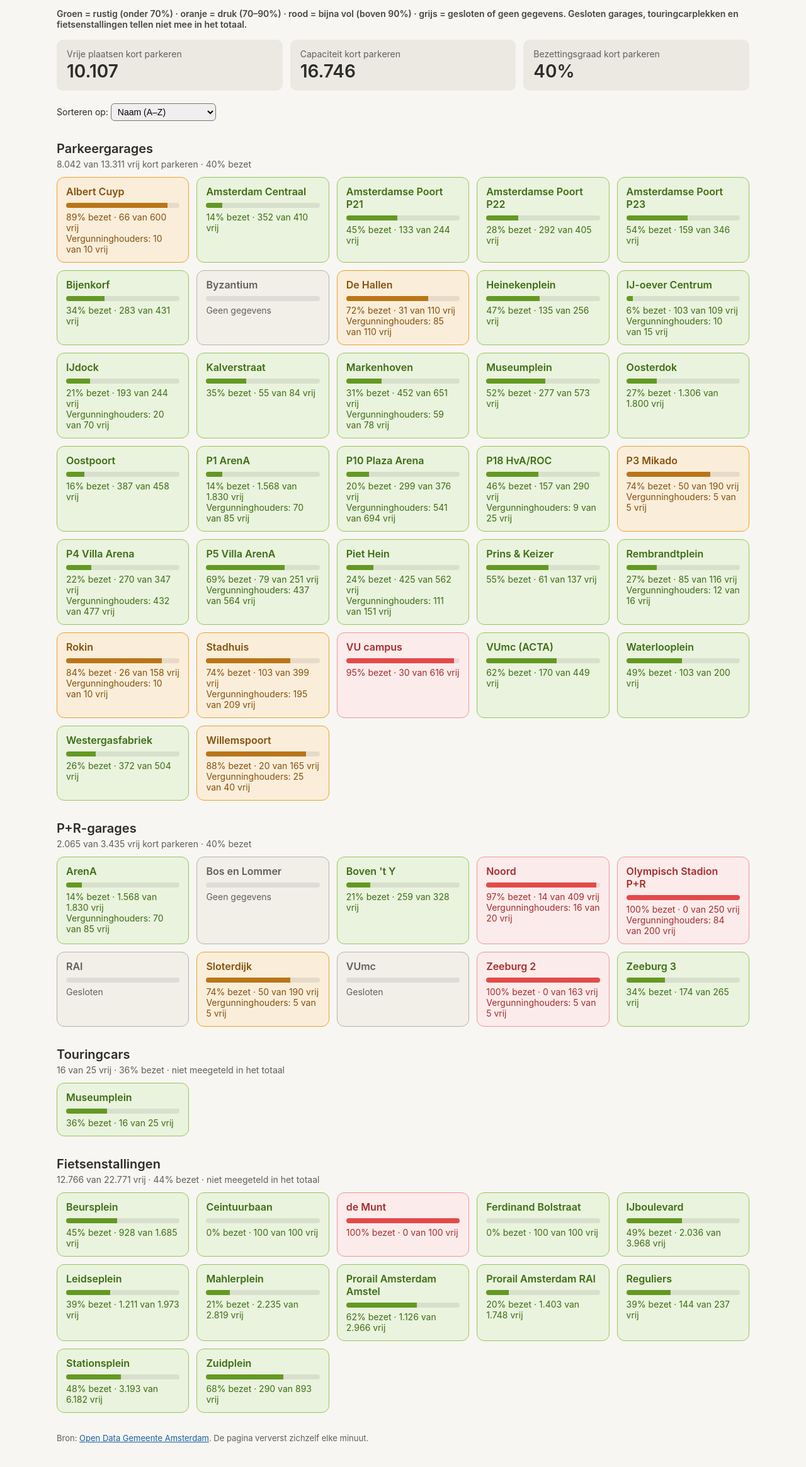
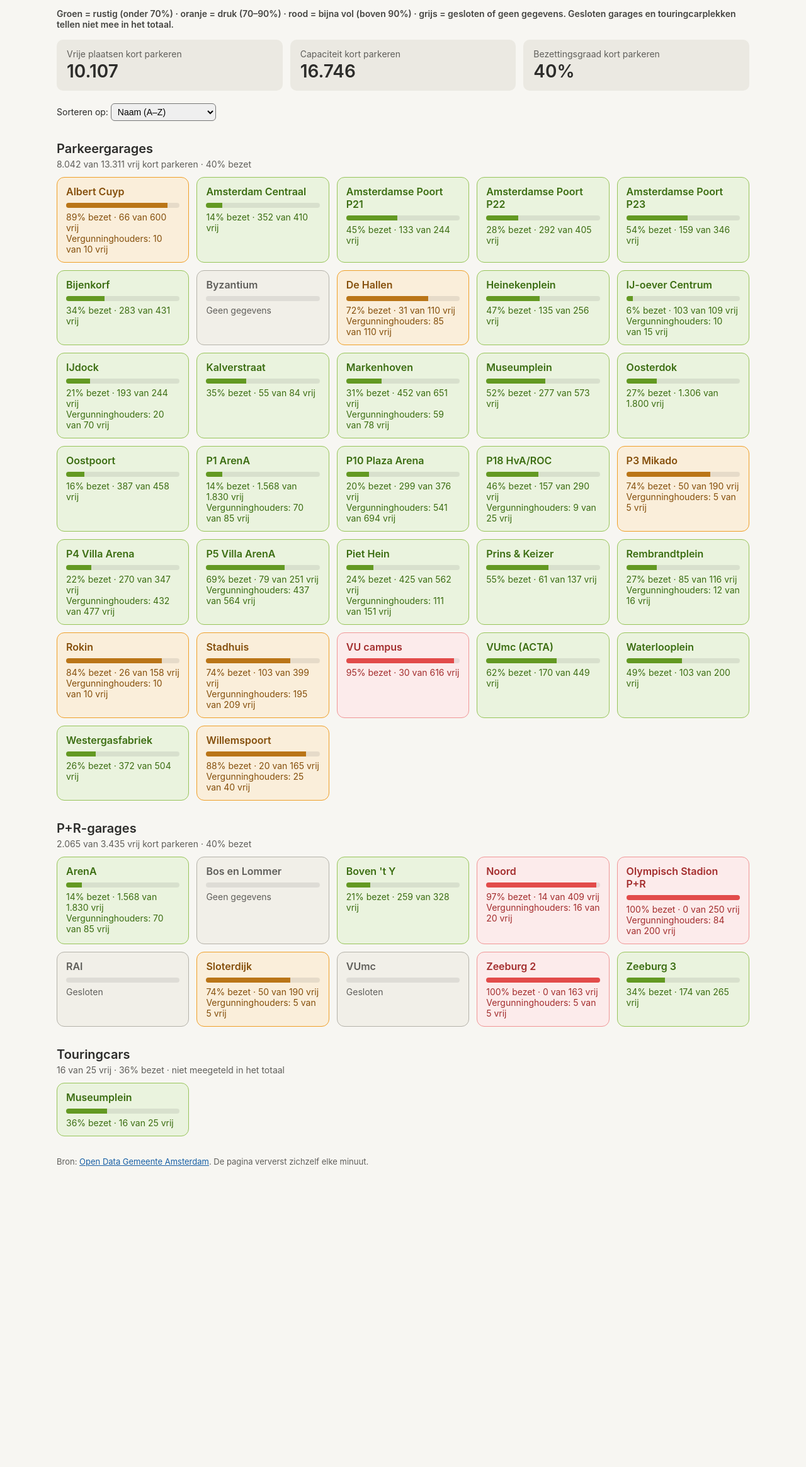
Before and after one commit to nicovangog/Openbare-Parkeergarages-Amsterdam, a plain HTML site: page parkeergarages.html in a window 1280 px wide. Shown: the part 61-2390 px from the top of the page at 63% size. After the commit the page ends 1966 px from the top, so only its background shows below. Drawn offline with Linux system fonts and the light colour scheme.

Commit message:
Add files via upload

```diff
--- a/parkeergarages.html
+++ b/parkeergarages.html
@@ -73,7 +73,7 @@
 
   <p class="legenda">
     Groen = rustig (onder 70%) · oranje = druk (70–90%) · rood = bijna vol (boven 90%) · grijs = gesloten of geen gegevens.
-    Gesloten garages, touringcarplekken en fietsenstallingen tellen niet mee in het totaal.
+    Gesloten garages en touringcarplekken tellen niet mee in het totaal.
   </p>
 
   <div class="totalen">
@@ -103,10 +103,6 @@
   <p class="subtotaal" id="subTC"></p>
   <div class="raster" id="rasterTC"></div>
 
-  <h2>Fietsenstallingen</h2>
-  <p class="subtotaal" id="subFiets"></p>
-  <div class="raster" id="rasterFiets"></div>
-
   <p class="bron">
     Bron: <a href="https://p-info.vorin-amsterdam.nl/v1/ParkingLocation.json">Open Data Gemeente Amsterdam</a>.
     De pagina ververst zichzelf elke minuut.
@@ -127,8 +123,7 @@ const OVERSLAAN = [
   "P-108", // Nieuwendijk  (gegevens kloppen niet)
   "P-105", // Euro Parking (gegevens kloppen niet)
   "P-102", // Olympisch Stadion (dubbel, we houden de P+R-versie)
-  "P-139", // Singelgracht - Marnix (fout in de gegevens van de gemeente)
-  "FP-004"  // Julianaplein (dubbel met Prorail Amsterdam Amstel)
+  "P-139"  // Singelgracht - Marnix (fout in de gegevens van de gemeente)
 ];
 
 // Nederlandse notatie voor getallen (1.563 in plaats van 1563)
@@ -144,9 +139,8 @@ let garages = [];
 // Maakt van "P-106_ Byzantium (opendata)" gewoon "Byzantium"
 function schoneNaam(naam) {
   return naam
-    .replace(/^[A-Za-z]+[-_]\d+_\s*/, "")       // de code vooraan weg, bijv. "P-106_ " of "FP_017_ "
-    .replace(/\s*-?\s*\(opendata\)/i, "")       // "(opendata)" weg
-    .replace(/\s*\(fietsstalling\)/i, "")       // "(fietsstalling)" weg
+    .replace(/^.*?_\s*/, "")              // alles tot en met de eerste _ weg
+    .replace(/\s*-?\s*\(opendata\)/i, "")  // "(opendata)" weg
     .trim();                               // spaties aan begin en eind weg
 }
 
@@ -159,6 +153,7 @@ function code(naam) {
 function overslaan(item) {
   const naam = item.properties.Name;
   if (item.properties.State !== "ok") return true;     // storing
+  if (/FP[-_]/i.test(naam)) return true;               // fietsenstalling
   if (/dummy|test/i.test(naam)) return true;           // testlocaties
   if (OVERSLAAN.includes(code(naam))) return true;     // bewust weggelaten
   return false;
@@ -192,7 +187,6 @@ function verwerk(data) {
         naam: schoneNaam(p.Name),
         isPR: p.Name.startsWith("PR-"),
         isTouringcar: p.Name.startsWith("PT-"),   // PT = touringcarplekken
-        isFiets: /FP[-_]/i.test(p.Name),          // FP = fietsenstalling
         vrij: vrij,
         capaciteit: capaciteit,
         langVrij: getal(p.FreeSpaceLong),
@@ -256,12 +250,11 @@ function sorteer(lijst) {
 }
 
 function toon() {
-  const gewoon = garages.filter(g => !g.isPR && !g.isTouringcar && !g.isFiets);
+  const gewoon = garages.filter(g => !g.isPR && !g.isTouringcar);
   const pr = garages.filter(g => g.isPR);
   const touringcars = garages.filter(g => g.isTouringcar);
-  const fietsen = garages.filter(g => g.isFiets);
 
-  // Totaal van alle autoplekken (touringcars en fietsen tellen niet mee)
+  // Totaal van alle autoplekken (touringcars tellen niet mee)
   const totaal = telOp([...gewoon, ...pr]);
   document.getElementById("totaalVrij").textContent = nl.format(totaal.vrij);
   document.getElementById("totaalCapaciteit").textContent = nl.format(totaal.capaciteit);
@@ -282,11 +275,6 @@ function toon() {
   document.getElementById("subTC").textContent =
     `${nl.format(tt.vrij)} van ${nl.format(tt.capaciteit)} vrij · ${tt.procent}% bezet · niet meegeteld in het totaal`;
   document.getElementById("rasterTC").innerHTML = sorteer(touringcars).map(maakKaart).join("");
-
-  const tf = telOp(fietsen);
-  document.getElementById("subFiets").textContent =
-    `${nl.format(tf.vrij)} van ${nl.format(tf.capaciteit)} vrij · ${tf.procent}% bezet · niet meegeteld in het totaal`;
-  document.getElementById("rasterFiets").innerHTML = sorteer(fietsen).map(maakKaart).join("");
 
   // Tijd van de nieuwste meting, in Nederlandse tijd
   const nieuwste = garages.map(g => new Date(g.tijd)).sort((a, b) => b - a)[0];
```
